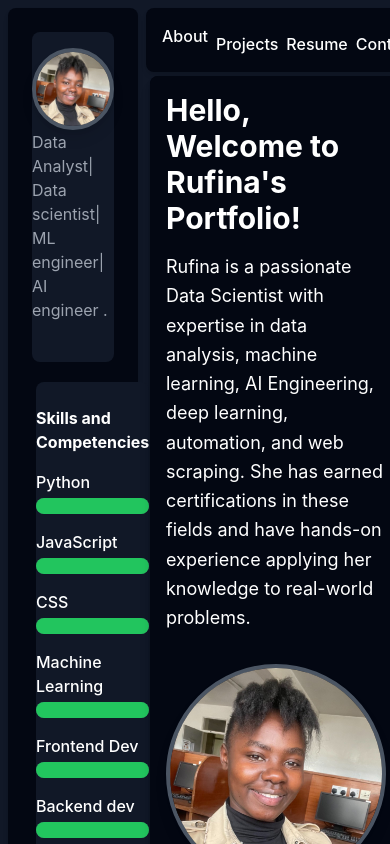
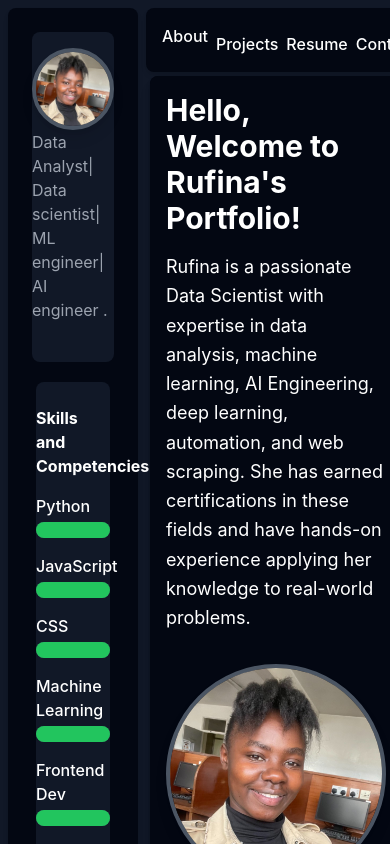
Before and after one commit to fina-biko/portfolio, a React (Vite) app: page / in a window 390 px wide. Shown: the top 844 px of the page. Built offline with nearby package versions, Linux system fonts and the light colour scheme.

Commit message:
Updated the APP.jsx to include small screen adjustment for skills

```diff
--- a/src/App.jsx
+++ b/src/App.jsx
@@ -29,7 +29,7 @@ const App = () => {
 
 
           {/* skills and competencies section Section */}
-          <section className=" flex flex-row">
+          <section className=" flex flex-col md:flex-row">
             <section id="skills" className="m-1">
               <Skills/>
             </section>
```
